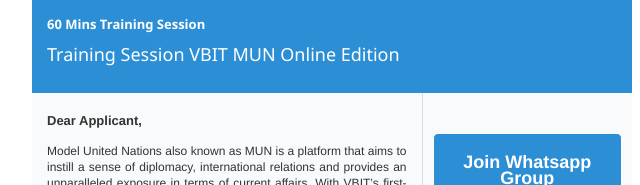
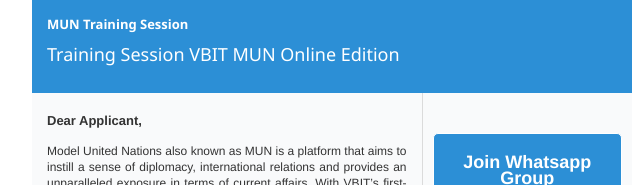
Before and after one commit to Robotic7o7/VBITMUN101, a plain HTML site: page index.html in a window 1280 px wide. Shown: the part 187-372 px from the top of the page, 308-948 px from the left. Drawn offline with Linux system fonts and the light colour scheme.

Commit message:
Update index.html

```diff
--- a/index.html
+++ b/index.html
@@ -69,7 +69,7 @@
                    <td height="0" style="padding-top: 0px; font-size: 0px; line-height: 0px;"> </td>
                   </tr>
                   <tr>
-                   <td bgcolor="#2c8fd6" class="title" style="padding-top: 10px; padding-right: 15px; padding-bottom: 10px; padding-left: 15px; font-family: 'Segoe UI', 'Helvetica Neue', Helvetica,  sans-serif; font-size: 18px; line-height: 30px; color: #ffffff; font-weight: 300;"> <p><span style="font-size: 13px; font-weight: 600;">60 Mins Training Session</span> <br> <a href="" style="color: #fff; text-decoration: none;" target="_blank" rel="noopener">Training Session VBIT MUN Online Edition</a> </p> </td>
+                   <td bgcolor="#2c8fd6" class="title" style="padding-top: 10px; padding-right: 15px; padding-bottom: 10px; padding-left: 15px; font-family: 'Segoe UI', 'Helvetica Neue', Helvetica,  sans-serif; font-size: 18px; line-height: 30px; color: #ffffff; font-weight: 300;"> <p><span style="font-size: 13px; font-weight: 600;">MUN Training Session</span> <br> <a href="" style="color: #fff; text-decoration: none;" target="_blank" rel="noopener">Training Session VBIT MUN Online Edition</a> </p> </td>
                   </tr>
                   <tr>
                    <td height="0" style="padding-top: 0px; font-size: 0px; line-height: 0px; border-bottom: 0px #dddddd dotted;"> </td>
```
